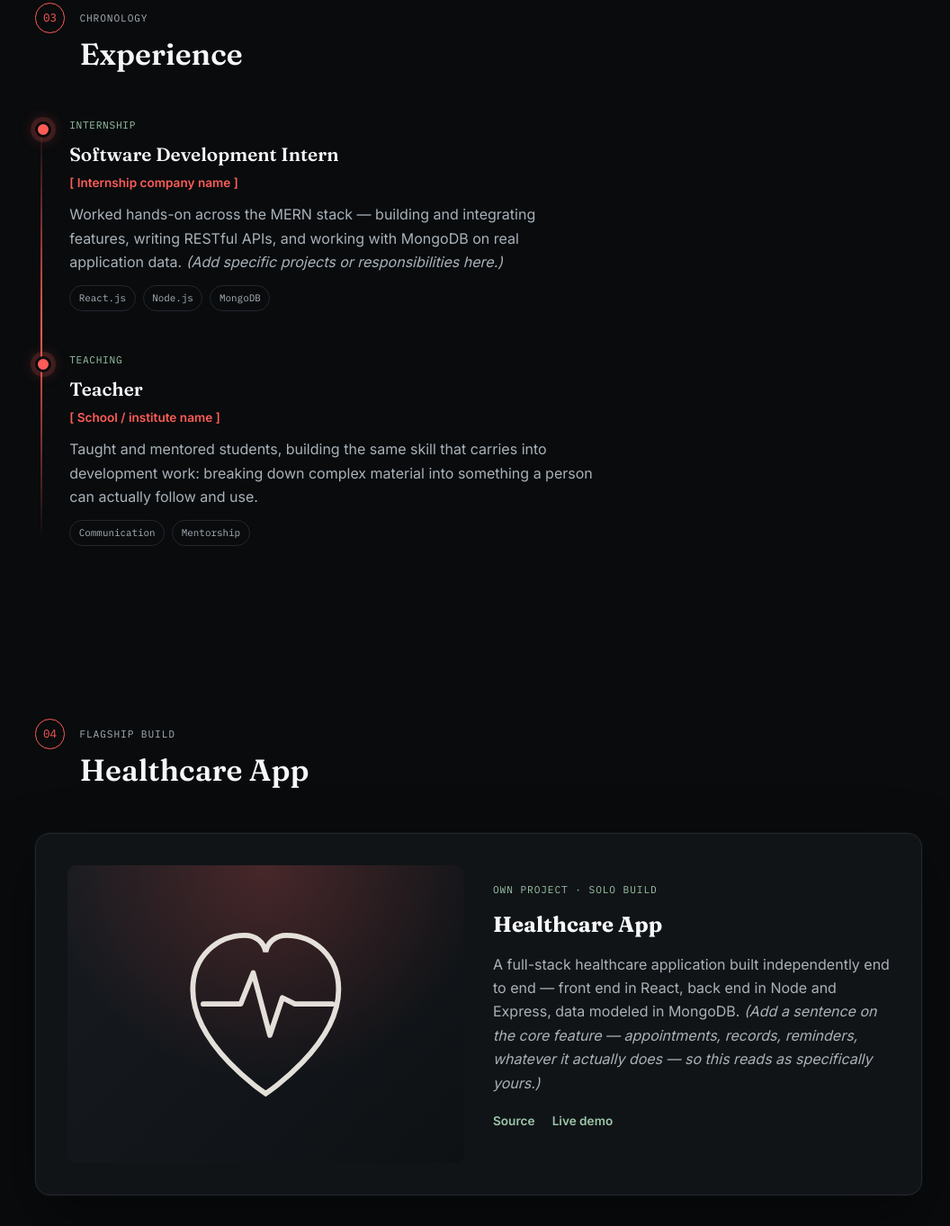
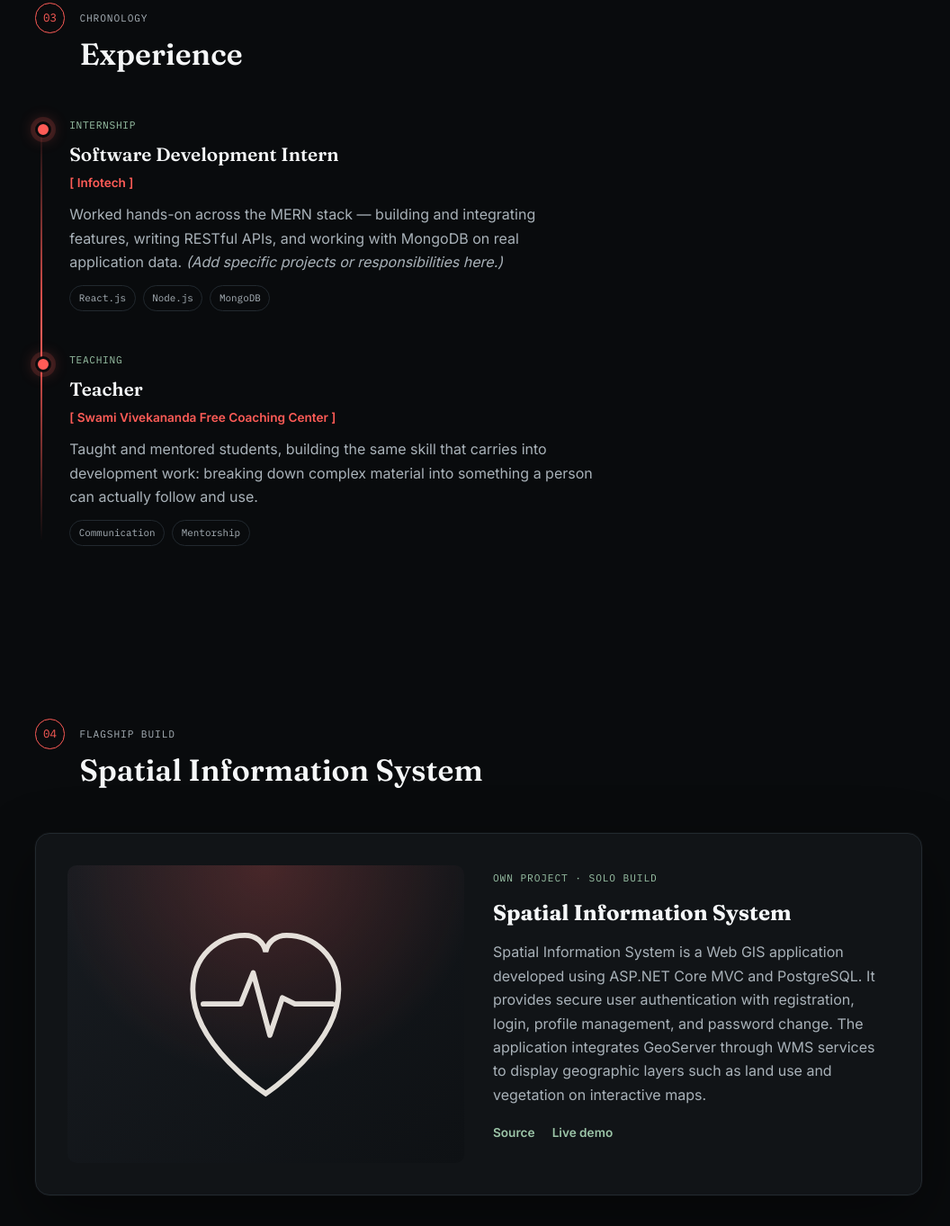
Before and after one commit to Asthadixit1716/Portfolio, a plain HTML site: page index.html in a window 1280 px wide. Shown: the part 1457-2820 px from the top of the page at 90% size, without its empty margins (108-1164 px from the left). Drawn offline with Linux system fonts and the light colour scheme.

Commit message:
Updated portfolio

```diff
--- a/index.html
+++ b/index.html
@@ -339,8 +339,8 @@ box-shadow:0 0 0 5px rgba(255,92,87,.15),0 0 18px rgba(255,92,87,.45);
         <p>Before this, I spent time both as a developer in training and as a teacher — two roles that both come down to the same thing: making something complicated easy for someone else to follow. That shows up in how I structure UI and API design now.</p>
       </div>
       <div class="vitals-list">
-        <div class="vitals-row"><span>Focus</span><b>Full-Stack MERN</b></div>
-        <div class="vitals-row"><span>Flagship project</span><b>Healthcare App</b></div>
+        <div class="vitals-row"><span>Focus</span><b>GIS with ASP.NET Core MVC, PostgreSQL & GeoServer</b></div>
+        <div class="vitals-row"><span>Flagship project</span><b>Spatial Information System</b></div>
         <div class="vitals-row"><span>Experience</span><b>Internship + Teaching</b></div>
         <div class="vitals-row"><span>Based in</span><b>Kanpur, India</b></div>
       </div>
@@ -354,14 +354,14 @@ box-shadow:0 0 0 5px rgba(255,92,87,.15),0 0 18px rgba(255,92,87,.45);
       <div class="tl-item">
         <div class="t-tag">Internship</div>
         <h3>Software Development Intern</h3>
-        <div class="t-org">[ Internship company name ]</div>
+        <div class="t-org">[ Infotech ]</div>
         <p>Worked hands-on across the MERN stack — building and integrating features, writing RESTful APIs, and working with MongoDB on real application data. <em style="color:var(--ink-soft); font-style:italic;">(Add specific projects or responsibilities here.)</em></p>
         <div class="chips"><span class="chip">React.js</span><span class="chip">Node.js</span><span class="chip">MongoDB</span></div>
       </div>
       <div class="tl-item">
         <div class="t-tag">Teaching</div>
         <h3>Teacher</h3>
-        <div class="t-org">[ School / institute name ]</div>
+        <div class="t-org">[ Swami Vivekananda Free Coaching Center ]</div>
         <p>Taught and mentored students, building the same skill that carries into development work: breaking down complex material into something a person can actually follow and use.</p>
         <div class="chips"><span class="chip">Communication</span><span class="chip">Mentorship</span></div>
       </div>
@@ -370,7 +370,7 @@ box-shadow:0 0 0 5px rgba(255,92,87,.15),0 0 18px rgba(255,92,87,.45);
 
   <!-- PROJECT -->
   <section id="project" data-idx="4">
-    <div class="sec-head"><span class="sec-num mono">04</span><div><div class="sec-tag">Flagship build</div><h2>Healthcare App</h2></div></div>
+    <div class="sec-head"><span class="sec-num mono">04</span><div><div class="sec-tag">Flagship build</div><h2>Spatial Information System</h2></div></div>
     <div class="project-card">
       <div class="project-visual">
         <svg viewBox="0 0 100 100" fill="none">
@@ -380,9 +380,9 @@ box-shadow:0 0 0 5px rgba(255,92,87,.15),0 0 18px rgba(255,92,87,.45);
       </div>
       <div>
         <div class="project-tag">Own project · Solo build</div>
-        <h3>Healthcare App</h3>
-        <p>A full-stack healthcare application built independently end to end — front end in React, back end in Node and Express, data modeled in MongoDB. <em style="color:var(--ink-soft); font-style:italic;">(Add a sentence on the core feature — appointments, records, reminders, whatever it actually does — so this reads as specifically yours.)</em></p>
-        <div class="project-links"><a href="#">Source</a><a href="#">Live demo</a></div>
+        <h3>Spatial Information System</h3>
+        <p>Spatial Information System is a Web GIS application developed using ASP.NET Core MVC and PostgreSQL. It provides secure user authentication with registration, login, profile management, and password change. The application integrates GeoServer through WMS services to display geographic layers such as land use and vegetation on interactive maps.</em></p>
+        <div class="project-links"><a href="https://github.com/Asthadixit1716/SpatialInformationSystem.git">Source</a><a href="#">Live demo</a></div>
       </div>
     </div>
   </section>
```
